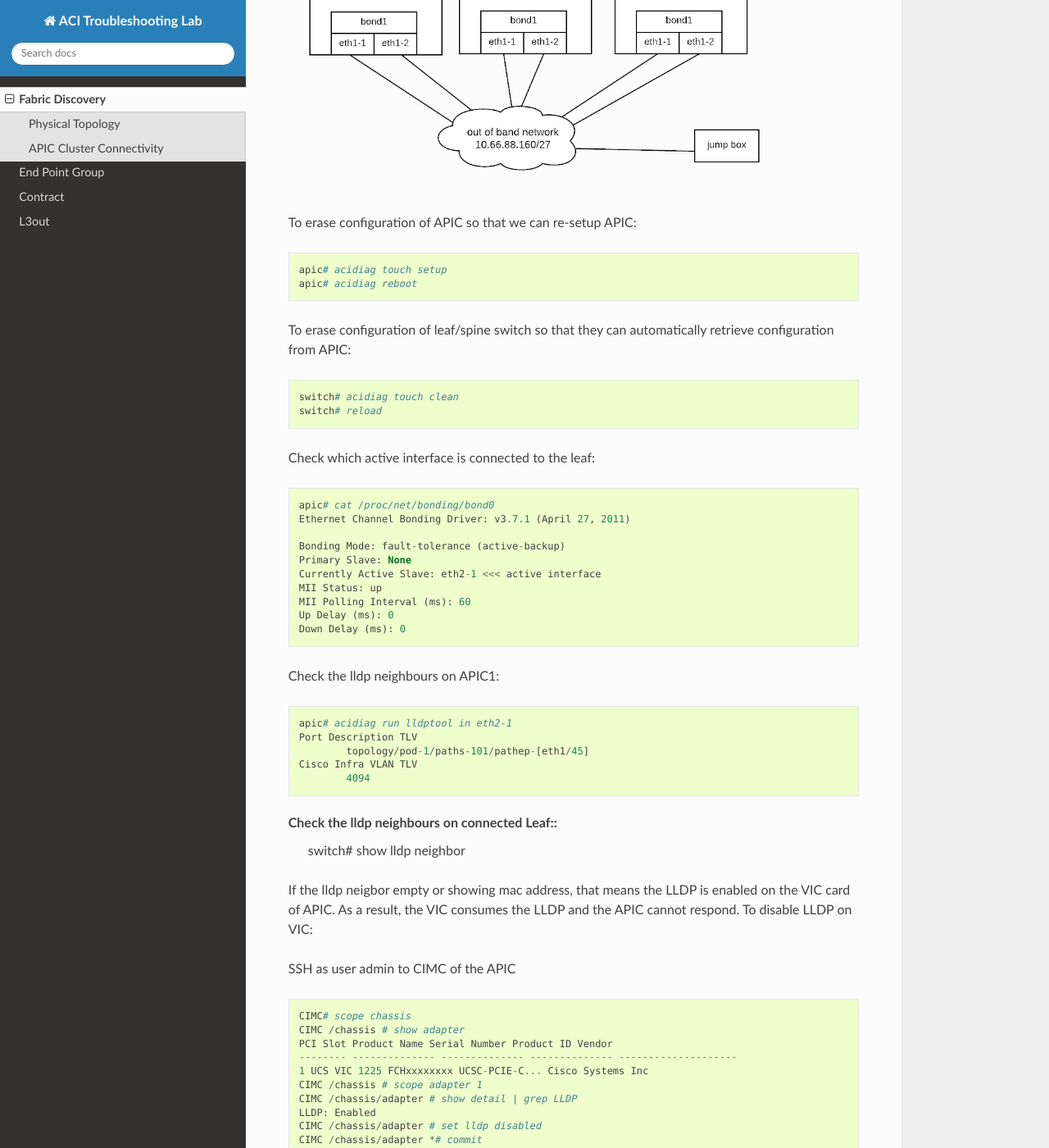
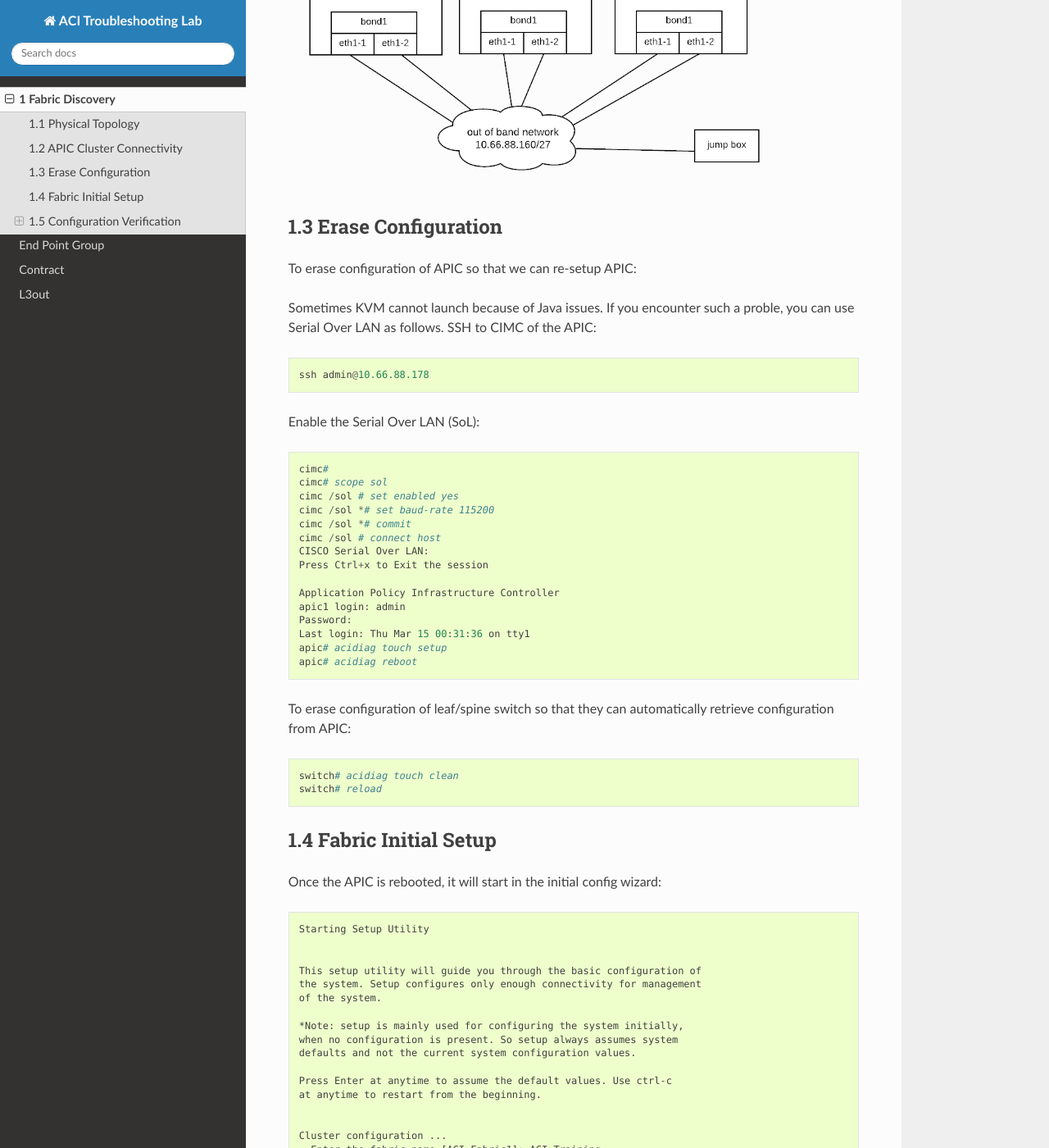
Before and after one commit to ewibowo/aci-troubleshooting-lab, a Sphinx documentation site: the page built from source/lab1.rst, in a window 1280 px wide and 1400 px high, scrolled down 1088 px. Shown: the whole window at 82% size. Built offline with Sphinx 7.4.7 and the Read the Docs theme 2.0.0, drawn with Linux system fonts in a browser that asks for light colours; some of the changed text lies outside the part shown.

Commit message:
Added numbered headings

```diff
--- a/source/lab1.rst
+++ b/source/lab1.rst
@@ -1,28 +1,136 @@
+.. sectnum::
+
 Fabric Discovery
-================
+===================
 
 Physical Topology
------------------
+--------------------
 .. image:: physical-topo.png
    :width: 600px
    :alt: Physical
 
 APIC Cluster Connectivity
--------------------------
+----------------------------
 
 .. image:: apic-cluster.png
    :width: 600px
    :alt: APIC Cluster connectivity
 
-To erase configuration of APIC so that we can re-setup APIC::
+Erase Configuration
+----------------------
 
-  apic# acidiag touch setup
-  apic# acidiag reboot
+To erase configuration of APIC so that we can re-setup APIC:
+
+Sometimes KVM cannot launch because of Java issues.
+If you encounter such a proble, you can use Serial Over LAN as follows.
+SSH to CIMC of the APIC::
+
+   ssh admin@10.66.88.178
+
+Enable the Serial Over LAN (SoL)::
+
+   cimc#
+   cimc# scope sol
+   cimc /sol # set enabled yes
+   cimc /sol *# set baud-rate 115200
+   cimc /sol *# commit
+   cimc /sol # connect host
+   CISCO Serial Over LAN:
+   Press Ctrl+x to Exit the session
+
+   Application Policy Infrastructure Controller
+   apic1 login: admin
+   Password:
+   Last login: Thu Mar 15 00:31:36 on tty1
+   apic# acidiag touch setup
+   apic# acidiag reboot
 
 To erase configuration of leaf/spine switch so that they can automatically retrieve configuration from APIC::
 
   switch# acidiag touch clean
   switch# reload
+
+
+Fabric Initial Setup
+--------------------
+
+Once the APIC is rebooted, it will start in the initial config wizard::
+
+  Starting Setup Utility
+
+
+  This setup utility will guide you through the basic configuration of
+  the system. Setup configures only enough connectivity for management
+  of the system.
+
+  *Note: setup is mainly used for configuring the system initially,
+  when no configuration is present. So setup always assumes system
+  defaults and not the current system configuration values.
+
+  Press Enter at anytime to assume the default values. Use ctrl-c
+  at anytime to restart from the beginning.
+
+
+  Cluster configuration ...
+    Enter the fabric name [ACI Fabric1]: ACI Training
+    Enter the fabric ID (1-128) [1]:
+    Enter the number of controllers in the fabric (1-9) [3]:
+    Enter the POD ID (1-9) [1]:
+    Enter the controller ID (1-3) [1]:
+    Enter the controller name [apic1]:
+    Enter address pool for TEP addresses [10.0.0.0/16]:
+    Note: The infra VLAN ID should not be used elsewhere in your environment
+          and should not overlap with any other reserved VLANs on other platforms.
+    Enter the VLAN ID for infra network (2-4094): 4094
+    Enter address pool for BD multicast addresses (GIPO) [225.0.0.0/15]:
+
+  Out-of-band management configuration ...
+    Enable IPv6 for Out of Band Mgmt Interface? [N]:
+    Enter the IPv4 address [192.168.10.1/24]: 10.66.88.181/27
+    Enter the IPv4 address of the default gateway [None]: 10.66.88.161
+    Enter the interface speed/duplex mode [auto]:
+
+  admin user configuration ...
+    Enable strong passwords? [Y]: N
+    Enter the password for admin:
+
+    Reenter the password for admin:
+
+  Cluster configuration ...
+    Fabric name: ACI Fabric1
+    Fabric ID: 1
+    Number of controllers: 3
+    Controller name: apic1
+    POD ID: 1
+    Controller ID: 1
+    TEP address pool: 10.0.0.0/16
+    Infra VLAN ID: 4094
+    Multicast address pool: 225.0.0.0/15
+
+  Out-of-band management configuration ...
+    Management IP address: 10.66.88.181/27
+    Default gateway: 10.66.88.161
+    Interface speed/duplex mode: auto
+
+  admin user configuration ...
+    Strong Passwords: N
+    User name: admin
+    Password: ********
+
+  The above configuration will be applied ...
+
+  Warning: TEP address pool, Infra VLAN ID and Multicast address pool
+           cannot be changed later, these are permanent until the
+           fabric is wiped.
+
+  Would you like to edit the configuration? (y/n) [n]:n
+
+
+Configuration Verification
+-----------------------------
+
+Ensure the bond interace is up
+~~~~~~~~~~~~~~~~~~~~~~~~~~~~~~~~~
 
 Check which active interface is connected to the leaf::
 
@@ -36,6 +144,9 @@ Check which active interface is connected to the leaf::
   MII Polling Interval (ms): 60
   Up Delay (ms): 0
   Down Delay (ms): 0
+
+#. Ensure the lldp information is correct (infra vlan)
+~~~~~~~~~~~~~~~~~~~~~~~~~~~~~~~~~~~~~~~~~~~~~~~~~~~~~~
 
 Check the lldp neighbours on APIC1::
 
```
Also changed, not shown: 1 other file.
